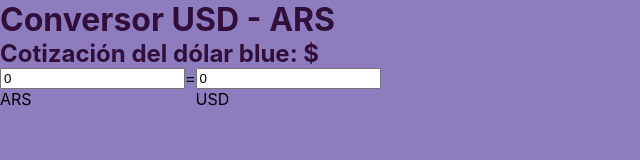
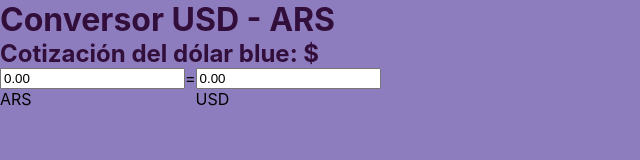
Before and after one commit to daianaszwimer/dolar-argentina, a React (Create React App) app: page / in a window 1280 px wide. Shown: the top 160 px of the page, without its empty margins (0-640 px from the left). Built offline with nearby package versions, Linux system fonts and the light colour scheme; no server answers.

Commit message:
feat: truncate decimal numbers on input

```diff
--- a/src/components/RateInput/RateInput.js
+++ b/src/components/RateInput/RateInput.js
@@ -2,9 +2,10 @@ import "./RateInput.css"
 const RateInput = ({ onChange, value, currencyText }) => (
   <div className="rate-input-wrapper">
     <input
-      value={value}
+      value={(Math.round(value * 100) / 100).toFixed(2)}
       onChange={onChange}
       type="number"
+      min="0"
     />
     <span>{currencyText}</span>
   </div>
```
